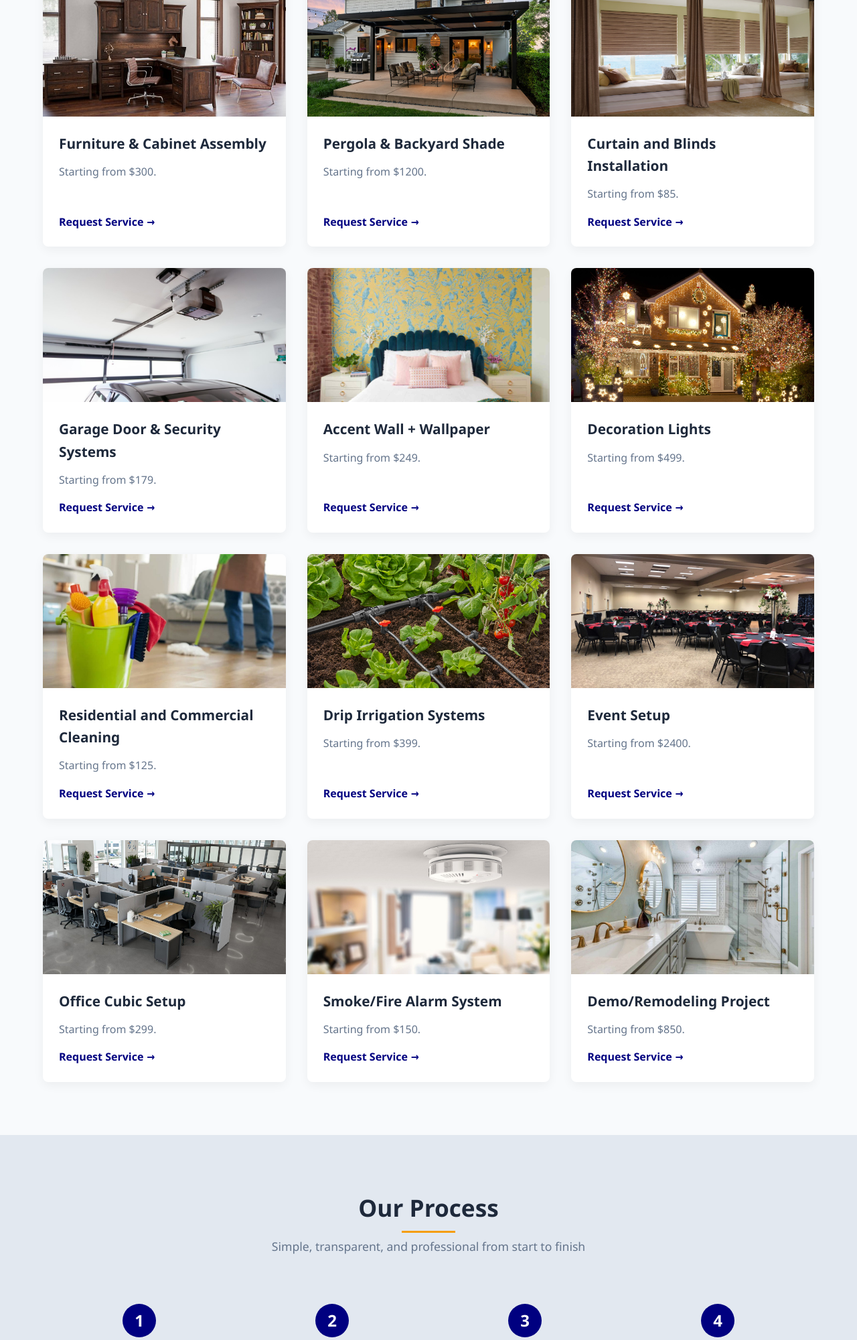
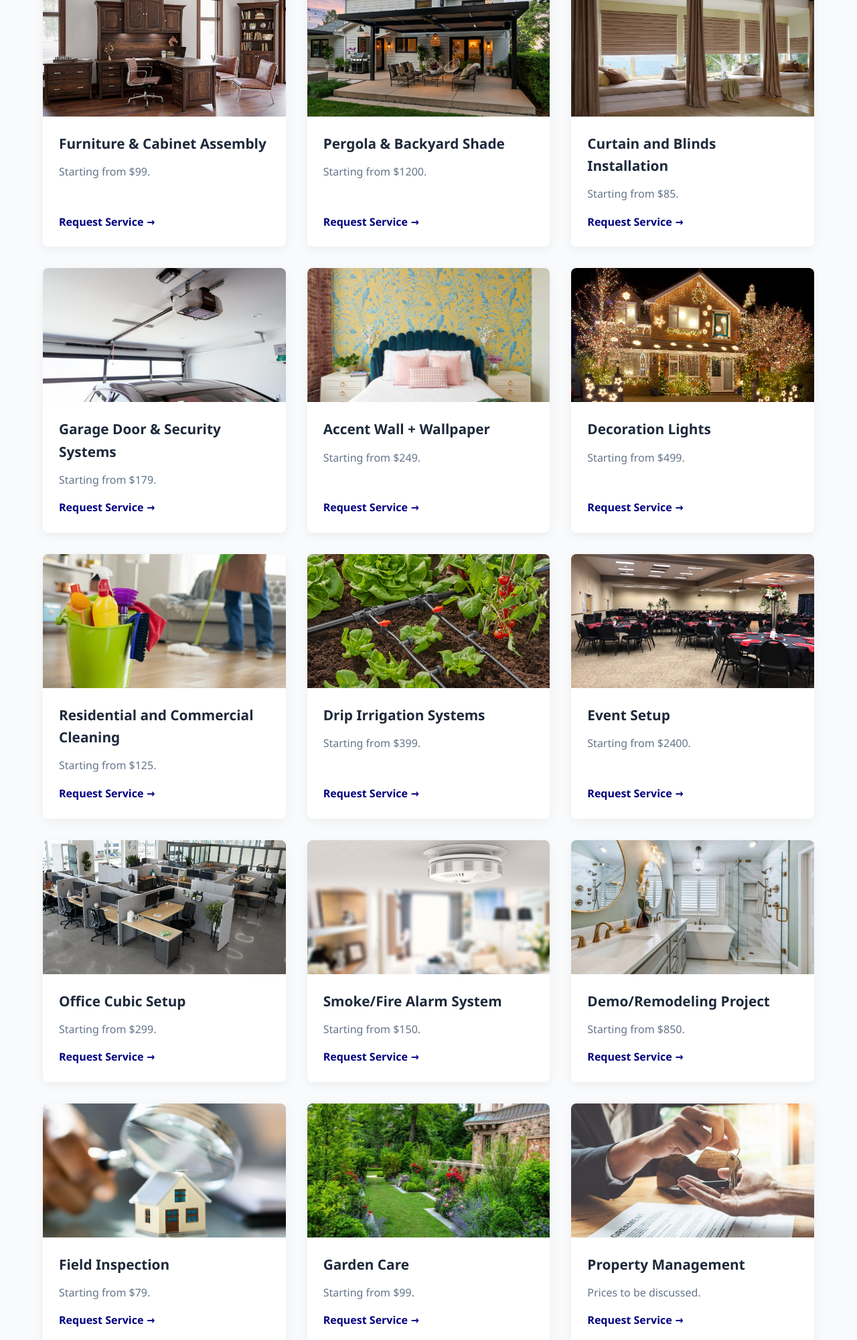
Before and after one commit to nicnonnious/kamole, a Flask app: page / in a window 1280 px wide. Shown: the part 1281-3281 px from the top of the page at 67% size. Run offline with Flask 3, Linux system fonts and the light colour scheme.

Commit message:
Added new services: Field Inspection, Garden Care, and Property Management

```diff
--- a/templates/index.html
+++ b/templates/index.html
@@ -91,7 +91,7 @@
                     <div class="service-image" style="background-image: url('../static/img/furnitureassembly.jpg');"></div>
                     <div class="service-content">
                         <h3>Furniture & Cabinet Assembly</h3>
-                        <p>Starting from $300.</p>
+                        <p>Starting from $99.</p>
                         <a href="#contact" class="service-link">Request Service</a>
                     </div>
                 </div>
@@ -180,6 +180,30 @@
                     <div class="service-content">
                         <h3>Demo/Remodeling Project</h3>
                         <p>Starting from $850.</p>
+                        <a href="#contact" class="service-link">Request Service</a>
+                    </div>
+                </div>
+                <div id="field-inspection" class="service-card">
+                    <div class="service-image" style="background-image: url('../static/img/inspection.jpg');"></div>
+                    <div class="service-content">
+                        <h3>Field Inspection</h3>
+                        <p>Starting from $79.</p>
+                        <a href="#contact" class="service-link">Request Service</a>
+                    </div>
+                </div>
+                <div id="garden-care" class="service-card">
+                    <div class="service-image" style="background-image: url('../static/img/garden.jpg');"></div>
+                    <div class="service-content">
+                        <h3>Garden Care</h3>
+                        <p>Starting from $99.</p>
+                        <a href="#contact" class="service-link">Request Service</a>
+                    </div>
+                </div>
+                <div id="property-management" class="service-card">
+                    <div class="service-image" style="background-image: url('../static/img/property.jpg');"></div>
+                    <div class="service-content">
+                        <h3>Property Management</h3>
+                        <p>Prices to be discussed.</p>
                         <a href="#contact" class="service-link">Request Service</a>
                     </div>
                 </div>
@@ -478,6 +502,9 @@
                                 <option value="office">Office Cubic Setup</option>
                                 <option value="smoke-alarm">Smoke/Fire Alarm System</option>
                                 <option value="demo-remodel">Demo/Remodeling Project</option>
+                                <option value="field-inspection">Field Inspection</option>
+                                <option value="garden-care">Garden Care</option>
+                                <option value="property-management">Property Management</option>
                                 <option value="other">Other Services</option>
                             </select>
                         </div>
@@ -553,6 +580,11 @@
                         <li><a href="#process">Our Process</a></li>
                         <li><a href="#testimonials">Testimonials</a></li>
                         <li><a href="#contact">Contact Us</a></li>
+                        <li><a href="#demo-remodel">Demo/Remodeling Project</a></li>
+                        <li><a href="#field-inspection">Field Inspection</a></li>
+                        <li><a href="#garden-care">Garden Care</a></li>
+                        <li><a href="#property-management">Property Management</a></li>
+                        <li><a href="#irrigation">Drip Irrigation Systems</a></li>
                         <li><a href="#" class="no-hover">Privacy Policy</a></li>
                         <li><a href="#" class="no-hover">Terms of Service</a></li>
                     </ul>
```
Also changed, not shown: static/img/garden.jpg (added), static/img/inspection.jpg (added), static/img/property.jpg (added).
